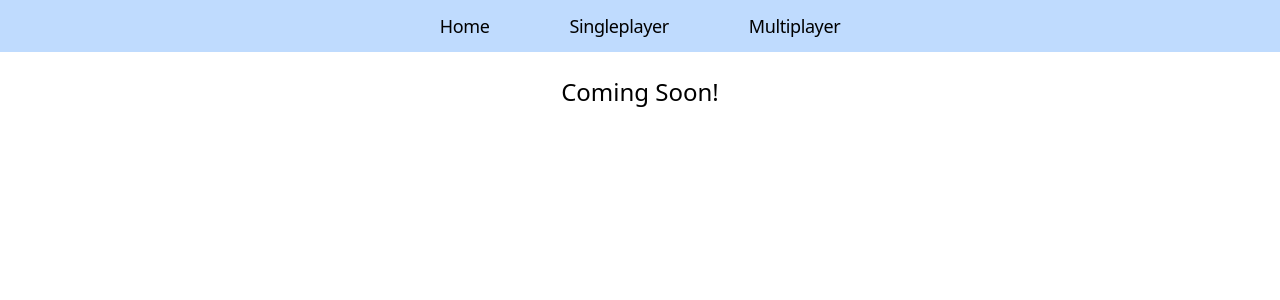
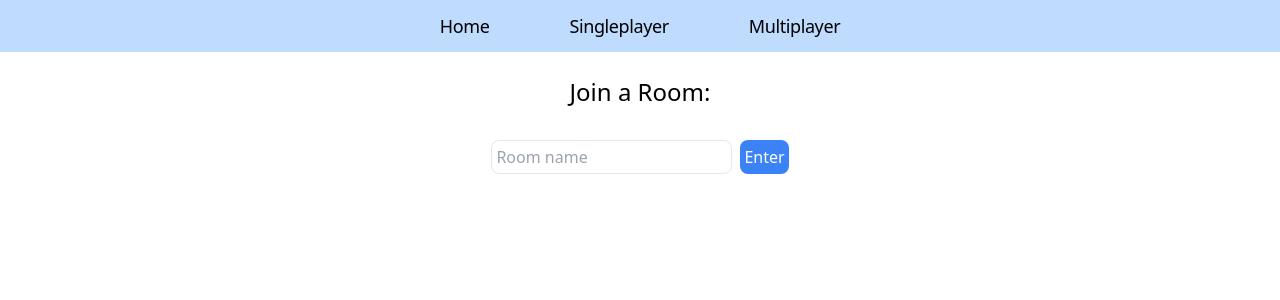
Before and after one commit to VA-24/ScibowlScrim-Website, a React (Create React App) app: page /multiplayer in a window 1280 px wide. Shown: the top 300 px of the page. Built offline with nearby package versions, Linux system fonts and the light colour scheme.

Commit message:
initialize multiplayer

```diff
--- a/package.json
+++ b/package.json
@@ -6,11 +6,17 @@
     "@testing-library/jest-dom": "^5.17.0",
     "@testing-library/react": "^13.4.0",
     "@testing-library/user-event": "^13.5.0",
+    "express": "^4.18.2",
     "firebase": "^10.7.1",
+    "http": "^0.0.1-security",
     "react": "^18.2.0",
     "react-dom": "^18.2.0",
+    "react-redux": "^9.1.0",
     "react-router-dom": "^6.21.1",
     "react-scripts": "5.0.1",
+    "redux": "^5.0.1",
+    "socket.io": "^4.7.4",
+    "socket.io-client": "^4.7.4",
     "web-vitals": "^2.1.4"
   },
   "scripts": {
--- /dev/null
+++ b/src/SocketProvider.js
@@ -0,0 +1,39 @@
+import io from 'socket.io-client';
+import { useDispatch } from 'react-redux'
+import { createContext, useContext, useEffect, useState } from 'react';
+
+const SocketContext = createContext(null);
+export { SocketContext };
+
+const useSocket = () => useContext(SocketContext);
+export { useSocket };
+
+function SocketProvider({ children }) {
+    const dispatch = useDispatch();
+    let [socket, setSocket] = useState(null);
+
+    useEffect(() => {
+      let socket = io();
+
+      socket.on('connected', (msg) => {
+        console.log(msg);
+      });
+
+      socket.on('room/update', (game) => {
+        console.log('room/update', game);
+        dispatch({ type: 'room/setRoomData', payload: game });
+      });
+
+      setSocket(socket);
+
+      return () => {
+        socket.disconnect();
+      };
+    }, []);
+
+    return (
+      <SocketContext.Provider value={socket}>{children}</SocketContext.Provider>
+    );
+  }
+
+  export default SocketProvider;
--- a/src/pages/ScibowlScrimMultiplayer.js
+++ b/src/pages/ScibowlScrimMultiplayer.js
@@ -28,11 +28,20 @@ function ScibowlScrimMultiplayer(){
                 </nav>
             </main>
 
-            <section class='relative flex flex-col justify-center items-center w-2/3'>
+            <section class='relative flex flex-col justify-center items-center w-full'>
 
                 <h3 class='text-xl xl:text-2xl font-medium text-black mb-8'>
-                    Coming Soon!
+                    Join a Room:
                 </h3>
+
+                <form id='room-entry'>
+                    <div class='input-group flex flex-row mx-auto mb-3 w-full'>
+                    <input class='form-control border border-gray rounded-lg mr-2 p-1' id='room-name' type='text' placeholder='Room name'></input>
+                    <button class='btn btn-success flex items-center text-white bg-blue-500 rounded-lg p-1' type='submit'>Enter</button>
+                    </div>
+                </form>
+
+
 
             </section>
 
--- a/src/pages/ScibowlScrimSingleplayer.js
+++ b/src/pages/ScibowlScrimSingleplayer.js
@@ -276,6 +276,7 @@ function ScibowlScrimSingleplayer(){
                                 isReading.current = false;
                             }
                         }
+
                     }, i * 250);
                 }
 
@@ -324,7 +325,9 @@ function ScibowlScrimSingleplayer(){
 
                     } else {
                     isReading.current = false;
-                setPaused(true);}
+                    setPaused(!paused);
+                    console.log(paused);
+            }
                 }
             }
 
```
Also changed, not shown: 2 other files (tests, documents, lock files or other folders).
